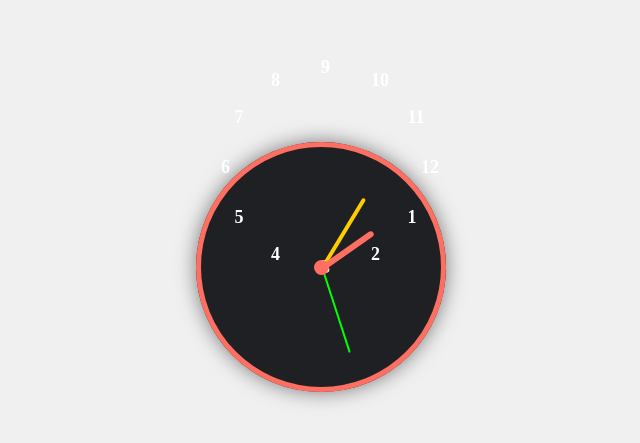
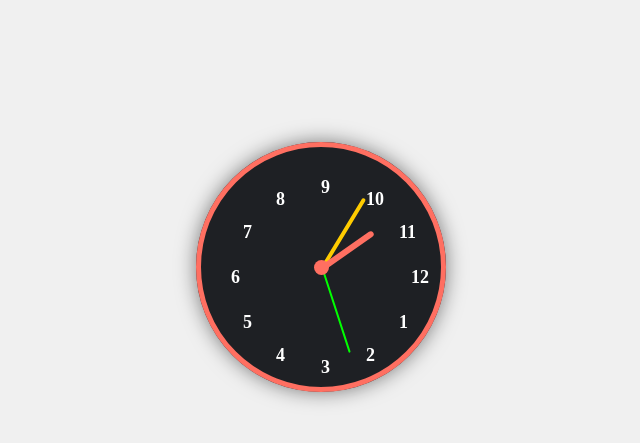
Before and after one commit to kimaguti/AnalogClock, a plain HTML site: page index.html in a window 1280 px wide. Shown: the part 133-576 px from the top of the page, without its empty margins (319-959 px from the left). Drawn offline with Linux system fonts and the light colour scheme.

Commit message:
Analog Clock

```diff
--- a/index.html
+++ b/index.html
@@ -15,18 +15,18 @@
       <div class="center"></div>
 
       <!-- Hour numbers -->
-      <div class="hour-marker" style="transform: rotate(0deg) translate(100px) rotate(-0deg)">12</div>
-      <div class="hour-marker" style="transform: rotate(30deg) translate(100px) rotate(-30deg)">1</div>
-      <div class="hour-marker" style="transform: rotate(60deg) translate(100px) rotate(-60deg)">2</div>
-      <div class="hour-marker" style="transform: rotate(90deg) translate(100px) rotate(-90deg)">3</div>
-      <div class="hour-marker" style="transform: rotate(120deg) translate(100px) rotate(-120deg)">4</div>
-      <div class="hour-marker" style="transform: rotate(150deg) translate(100px) rotate(-150deg)">5</div>
-      <div class="hour-marker" style="transform: rotate(180deg) translate(100px) rotate(-180deg)">6</div>
-      <div class="hour-marker" style="transform: rotate(210deg) translate(100px) rotate(-210deg)">7</div>
-      <div class="hour-marker" style="transform: rotate(240deg) translate(100px) rotate(-240deg)">8</div>
-      <div class="hour-marker" style="transform: rotate(270deg) translate(100px) rotate(-270deg)">9</div>
-      <div class="hour-marker" style="transform: rotate(300deg) translate(100px) rotate(-300deg)">10</div>
-      <div class="hour-marker" style="transform: rotate(330deg) translate(100px) rotate(-330deg)">11</div>
+      <div class="hour-marker" style="transform: rotate(0deg) translate(90px) rotate(0deg)">12</div>
+      <div class="hour-marker" style="transform: rotate(30deg) translate(90px) rotate(-30deg)">1</div>
+      <div class="hour-marker" style="transform: rotate(60deg) translate(90px) rotate(-60deg)">2</div>
+      <div class="hour-marker" style="transform: rotate(90deg) translate(90px) rotate(-90deg)">3</div>
+      <div class="hour-marker" style="transform: rotate(120deg) translate(90px) rotate(-120deg)">4</div>
+      <div class="hour-marker" style="transform: rotate(150deg) translate(90px) rotate(-150deg)">5</div>
+      <div class="hour-marker" style="transform: rotate(180deg) translate(90px) rotate(-180deg)">6</div>
+      <div class="hour-marker" style="transform: rotate(210deg) translate(90px) rotate(-210deg)">7</div>
+      <div class="hour-marker" style="transform: rotate(240deg) translate(90px) rotate(-240deg)">8</div>
+      <div class="hour-marker" style="transform: rotate(270deg) translate(90px) rotate(-270deg)">9</div>
+      <div class="hour-marker" style="transform: rotate(300deg) translate(90px) rotate(-300deg)">10</div>
+      <div class="hour-marker" style="transform: rotate(330deg) translate(90px) rotate(-330deg)">11</div>
     </div>
   </div>
   <script src="script.js"></script>
--- a/style.css
+++ b/style.css
@@ -91,9 +91,9 @@ body {
   font-size: 18px;
   color: #ffffff;
   font-weight: bold;
-  top: 10px;
+  top: 50%;
   left: 50%;
   transform-origin: center;
   text-align: center;
-  transform: translateX(-50%);
+  transform: translateX(-50%) translateY(-50%);
 }
```
